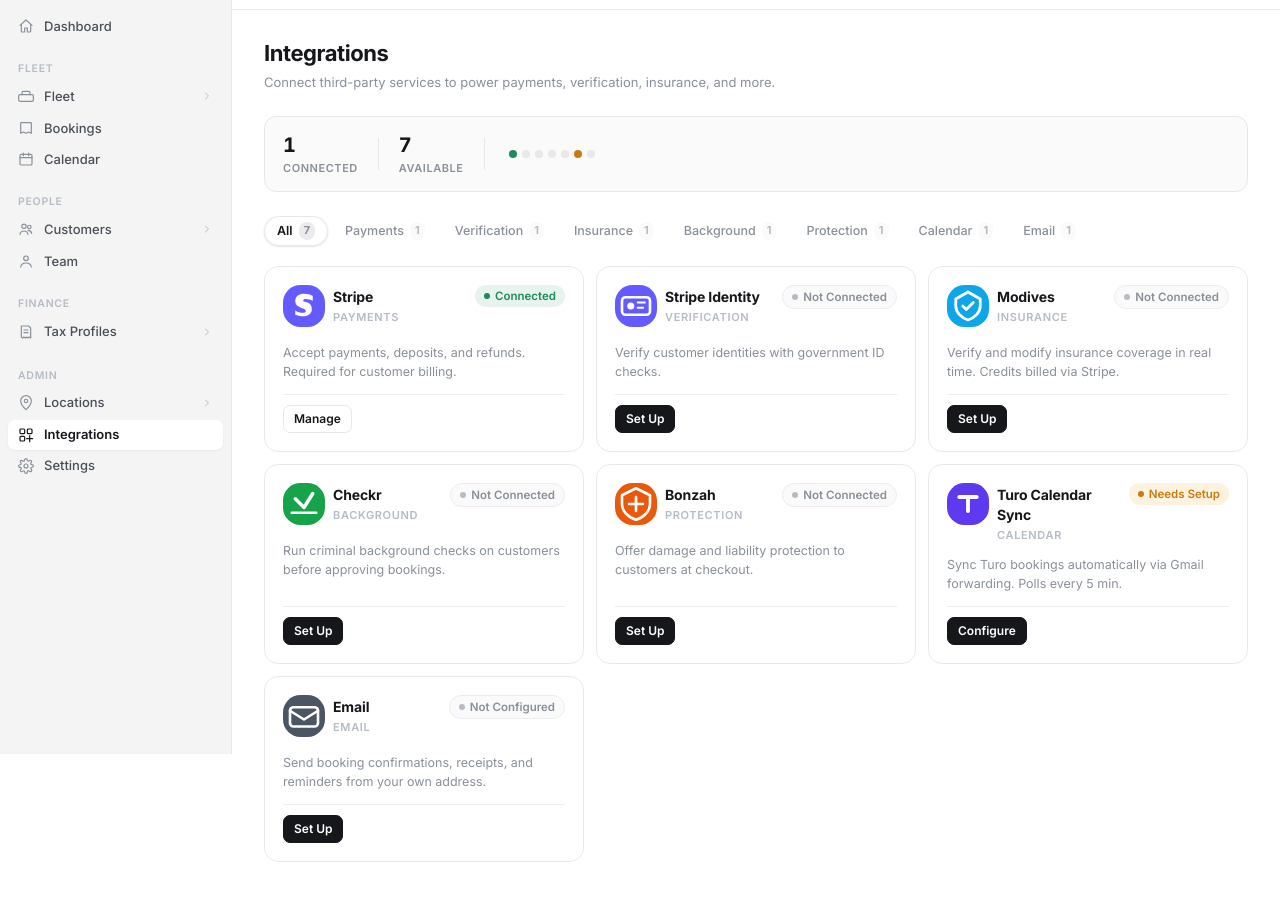
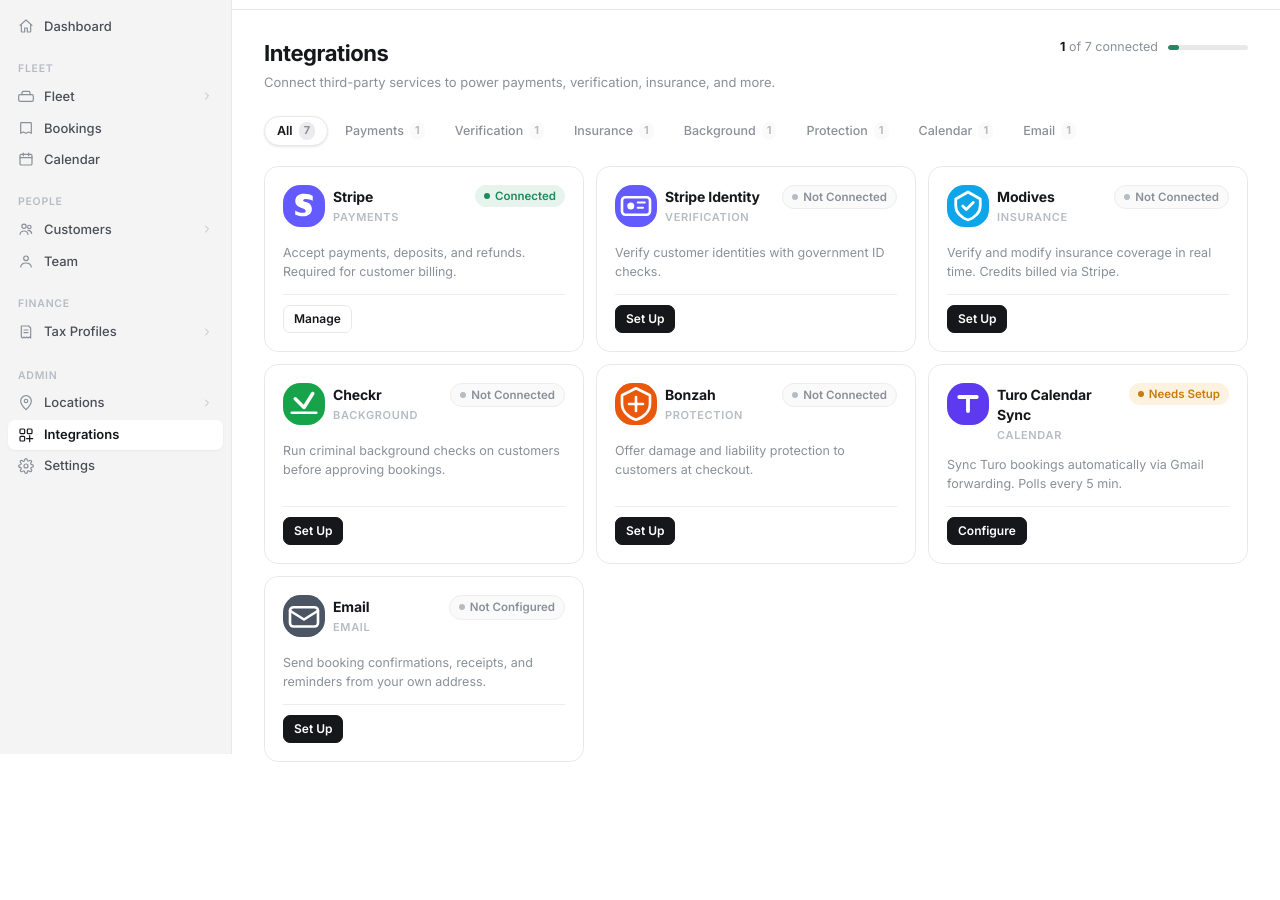
Before and after one commit to as-maker-pm/sandbox, a plain HTML site: page Integrations.html in a window 1280 px wide. Shown: the part 46-946 px from the top of the page. After the commit the page ends 888 px from the top, so only its background shows below. Drawn offline with Linux system fonts and the light colour scheme.

Commit message:
Fix Integrations summary bar: replace with compact inline progress indicator

```diff
--- a/Integrations.html
+++ b/Integrations.html
@@ -74,16 +74,12 @@
   .page-title{font-size:22px;font-weight:700;letter-spacing:-.02em;margin:0 0 3px}
   .page-sub{color:var(--muted);font-size:13px;margin:0}
 
-  /* ── Summary bar ──────────────────────────────────────── */
-  .summary-bar{display:flex;align-items:center;gap:20px;padding:14px 18px;background:var(--field-bg);border:1px solid var(--line);border-radius:12px;margin-bottom:24px}
-  .summary-stat{display:flex;flex-direction:column;gap:1px}
-  .summary-stat .val{font-size:20px;font-weight:700;letter-spacing:-.02em;font-variant-numeric:tabular-nums}
-  .summary-stat .lbl{font-size:11px;font-weight:600;color:var(--muted);text-transform:uppercase;letter-spacing:.05em}
-  .summary-div{width:1px;height:32px;background:var(--line)}
-  .summary-pips{display:flex;gap:5px;flex-wrap:wrap;margin-left:4px}
-  .summary-pip{width:8px;height:8px;border-radius:99px;background:var(--line)}
-  .summary-pip.ok{background:var(--ok)}
-  .summary-pip.warn{background:var(--warn)}
+  /* ── Connection progress ───────────────────────────────── */
+  .conn-progress{display:flex;align-items:center;gap:10px;flex-shrink:0}
+  .conn-progress-text{font-size:12.5px;color:var(--muted);white-space:nowrap}
+  .conn-progress-text strong{color:var(--ink);font-weight:700}
+  .conn-track{width:80px;height:5px;border-radius:99px;background:var(--line);overflow:hidden}
+  .conn-fill{height:100%;border-radius:99px;background:var(--ok);transition:width var(--t-med)}
 
   /* ── Filter tabs ──────────────────────────────────────── */
   .filter-row{display:flex;gap:4px;margin-bottom:20px;flex-wrap:wrap}
@@ -333,21 +329,10 @@
           <h1 class="page-title">Integrations</h1>
           <p class="page-sub">Connect third-party services to power payments, verification, insurance, and more.</p>
         </div>
-      </div>
-
-      <!-- Summary bar -->
-      <div class="summary-bar" id="summaryBar">
-        <div class="summary-stat">
-          <div class="val" id="connectedCount">1</div>
-          <div class="lbl">Connected</div>
+        <div class="conn-progress">
+          <span class="conn-progress-text"><strong id="connectedCount">1</strong> of 7 connected</span>
+          <div class="conn-track"><div class="conn-fill" id="connFill" style="width:14%"></div></div>
         </div>
-        <div class="summary-div"></div>
-        <div class="summary-stat">
-          <div class="val">7</div>
-          <div class="lbl">Available</div>
-        </div>
-        <div class="summary-div"></div>
-        <div class="summary-pips" id="summaryPips"></div>
       </div>
 
       <!-- Filter tabs -->
@@ -527,11 +512,10 @@
 
 function updateSummary() {
   var connected = INTEGRATIONS.filter(function(i){ return i.status === 'connected'; }).length;
+  var total = INTEGRATIONS.length;
   document.getElementById('connectedCount').textContent = connected;
-  var pips = document.getElementById('summaryPips');
-  pips.innerHTML = INTEGRATIONS.map(function(i) {
-    return '<span class="summary-pip ' + (i.status === 'connected' ? 'ok' : i.status === 'warn' ? 'warn' : '') + '" title="' + i.name + ': ' + i.statusLabel + '"></span>';
-  }).join('');
+  var fill = document.getElementById('connFill');
+  if (fill) fill.style.width = Math.round(connected / total * 100) + '%';
 }
 
 function setFilter(f, btn) {
```
